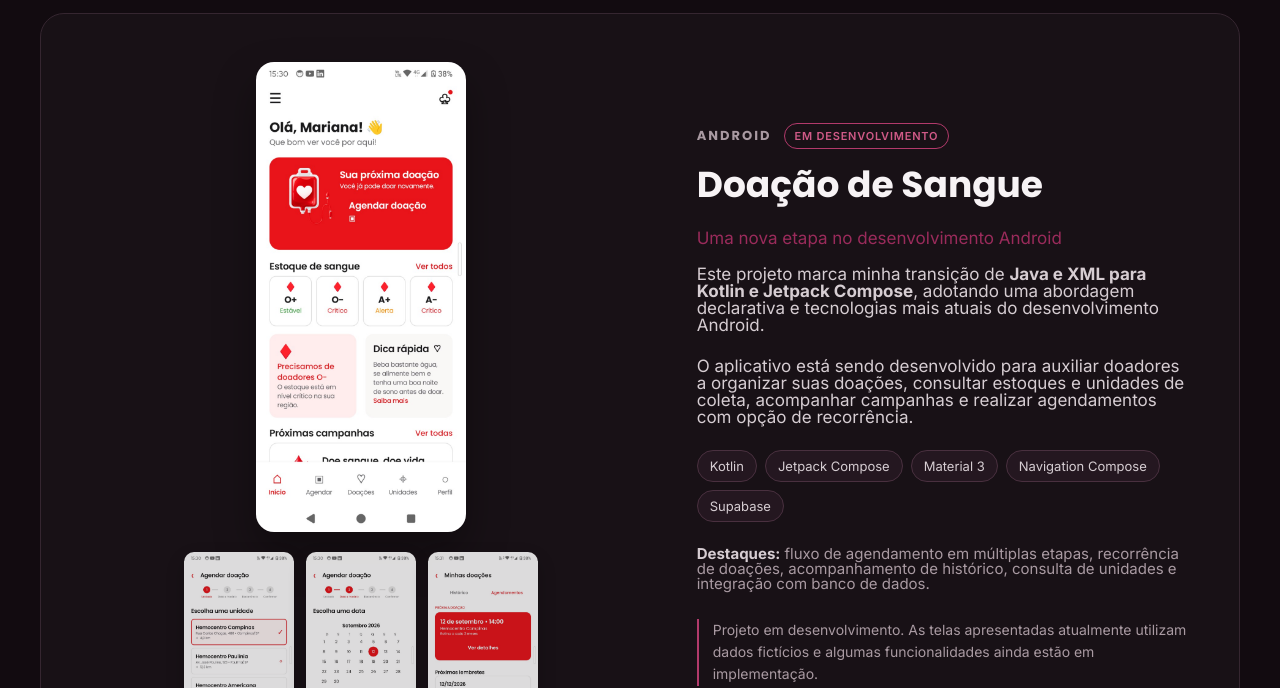
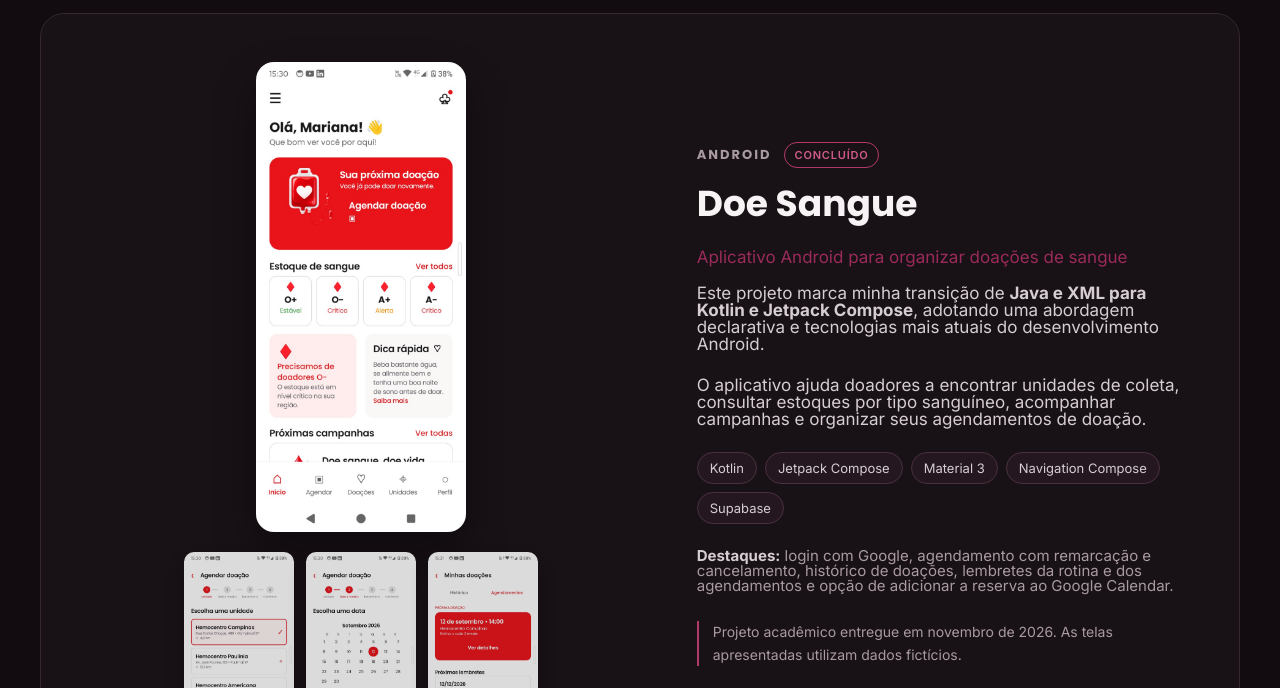
Before and after one commit to KatiaSato/Portifolio, a website built with webpack: page index.html in a window 1280 px wide. Shown: the part 3250-3938 px from the top of the page. Built offline with nearby package versions, Linux system fonts and the light colour scheme.

Commit message:
Marca Doe Sangue como projeto concluído

```diff
--- a/index.html
+++ b/index.html
@@ -334,13 +334,13 @@
 
           <div class="project-status">
             <p class="project-type">ANDROID</p>
-            <span class="project-development">EM DESENVOLVIMENTO</span>
+            <span class="project-development">CONCLUÍDO</span>
           </div>
 
-          <h3>Doação de Sangue</h3>
+          <h3>Doe Sangue</h3>
 
           <p class="project-subtitle">
-            Uma nova etapa no desenvolvimento Android
+            Aplicativo Android para organizar doações de sangue
           </p>
 
           <p class="project-description">
@@ -351,9 +351,9 @@
           </p>
 
           <p class="project-description">
-            O aplicativo está sendo desenvolvido para auxiliar doadores a
-            organizar suas doações, consultar estoques e unidades de coleta,
-            acompanhar campanhas e realizar agendamentos com opção de recorrência.
+            O aplicativo ajuda doadores a encontrar unidades de coleta,
+            consultar estoques por tipo sanguíneo, acompanhar campanhas e
+            organizar seus agendamentos de doação.
           </p>
 
           <div class="project-tech">
@@ -366,15 +366,14 @@
 
           <p class="project-highlights">
             <strong>Destaques:</strong>
-            fluxo de agendamento em múltiplas etapas, recorrência de doações,
-            acompanhamento de histórico, consulta de unidades e integração
-            com banco de dados.
+            login com Google, agendamento com remarcação e cancelamento,
+            histórico de doações, lembretes da rotina e dos agendamentos
+            e opção de adicionar a reserva ao Google Calendar.
           </p>
 
           <p class="project-note">
-            Projeto em desenvolvimento. As telas apresentadas atualmente
-            utilizam dados fictícios e algumas funcionalidades ainda estão
-            em implementação.
+            Projeto acadêmico entregue em novembro de 2026. As telas
+            apresentadas utilizam dados fictícios.
           </p>
 
           <a
```
